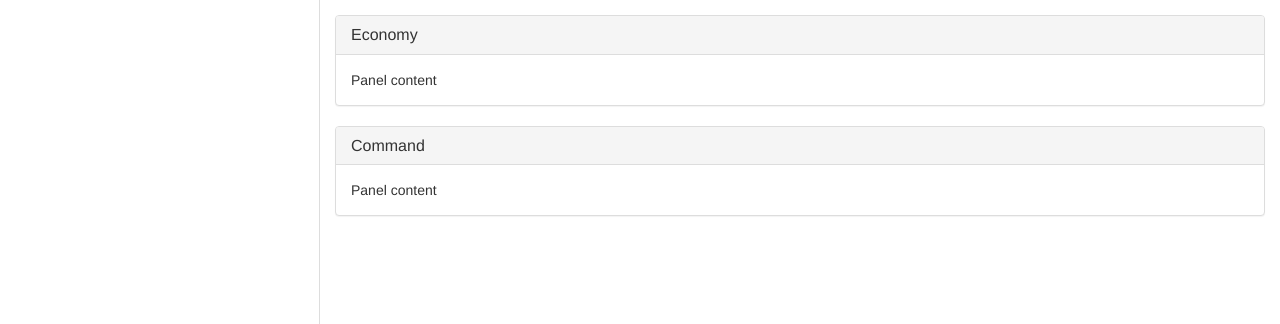
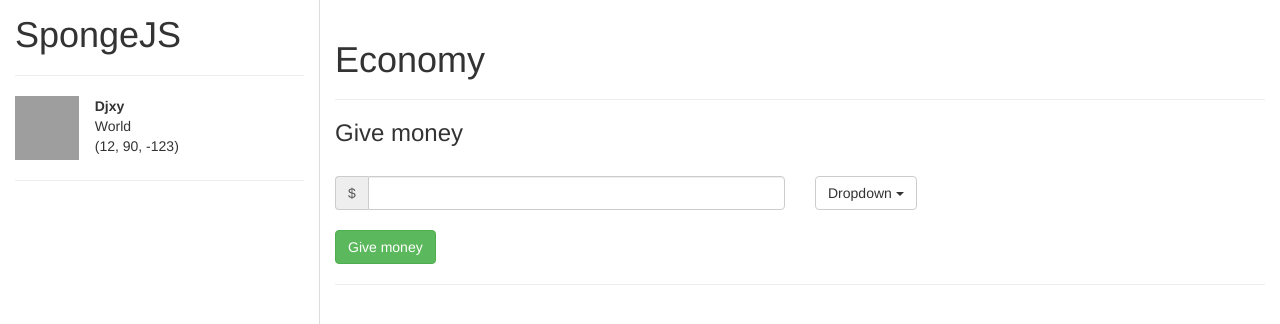
Before and after one commit to jwulf/SpongeJS-Web, a website: page views/index.html in a window 1280 px wide. Shown: the top 324 px of the page. Drawn offline with nearby package versions, Linux system fonts and the light colour scheme; grey boxes are pictures that could not be loaded.

Commit message:
index update

```diff
--- a/views/index.html
+++ b/views/index.html
@@ -2,20 +2,33 @@
 <html lang="en">
     <head>
         <link rel="stylesheet" href="https://maxcdn.bootstrapcdn.com/bootstrap/3.3.7/css/bootstrap.min.css" integrity="sha384-BVYiiSIFeK1dGmJRAkycuHAHRg32OmUcww7on3RYdg4Va+PmSTsz/K68vbdEjh4u" crossorigin="anonymous">
+        <script src="https://ajax.googleapis.com/ajax/libs/jquery/3.1.0/jquery.min.js"></script>
+        <script src="https://maxcdn.bootstrapcdn.com/bootstrap/3.3.7/js/bootstrap.min.js" integrity="sha384-Tc5IQib027qvyjSMfHjOMaLkfuWVxZxUPnCJA7l2mCWNIpG9mGCD8wGNIcPD7Txa" crossorigin="anonymous"></script>
         <style>
             html, body, body > div, body > div > div {
                 height: 100%;
             }
 
             #players {
+                padding-top: 15px;
                 height: 100%;
                 border-right: solid rgb(221, 221, 221) 1px;
+                overflow-y: scroll;
             }
 
             #modules {
-                padding-top: 15px;
                 overflow-y: scroll;
                 height: 100%;
+            }
+
+            #spongeJSTitle{
+                margin: 0;
+                padding: 0;
+            }
+
+            .minecraftPlayerHead {
+                width: 64px;
+                height: 64px;
             }
         </style>
         <meta charset="UTF-8">
@@ -25,28 +38,66 @@
         <div class="container-fluid">
             <div class="row">
                 <div id="players" class="col-md-3">
+                    <div class="row">
+                        <div class="col-md-12">
+                            <div class="row">
+                                <div class="col-md-12">
+                                    <h1 id="spongeJSTitle">SpongeJS</h1>
+                                    <hr>
+                                </div>
+                            </div>
+                            <div class="row">
+                                <div class="col-md-3">
+                                    <img class="minecraftPlayerHead" src="http://avatar.yourminecraftservers.com/avatar/source/minecraft/background/trnsp/bgParams/%23111111,%23cccccc/notFound/steve/figure/face/figureSize/100/borderSize/1/borderColor/%23000000/canvasSize/256/djxy.png?download">
+                                </div>
+                                <div class="col-md-9">
+                                    <strong>Djxy</strong>
+                                    <br>
+                                    <span>World</span>
+                                    <br>
+                                    <span>(12, 90, -123)</span>
+                                </div>
+                            </div>
+                            <hr>
+                        </div>
+                    </div>
                 </div>
                 <div id="modules" class="col-md-9">
                     <div class="row">
                         <div class="col-md-12">
-                            <div class="panel panel-default">
-                                <div class="panel-heading">
-                                    <h3 class="panel-title">Economy</h3>
+                            <div class="page-header">
+                                <h1>Economy</h1>
+                            </div>
+                            <h3>Give money</h3>
+                            <br>
+                            <div class="row">
+                                <div class="col-md-6">
+                                    <div class="input-group">
+                                        <span class="input-group-addon">$</span>
+                                        <input type="number" class="form-control" aria-label="Amount (to the nearest dollar)">
+                                    </div>
                                 </div>
-                                <div class="panel-body">
-                                    Panel content
+                                <div class="col-md-6">
+                                    <div class="dropdown">
+                                        <button class="btn btn-default dropdown-toggle" type="button" id="dropdownMenu1" data-toggle="dropdown" aria-haspopup="true" aria-expanded="true">
+                                            Dropdown
+                                            <span class="caret"></span>
+                                        </button>
+                                        <ul class="dropdown-menu" aria-labelledby="dropdownMenu1">
+                                            <li><a href="#">Action</a></li>
+                                        </ul>
+                                    </div>
+                                </div>
+                            </div>
+                            <br>
+                            <div class="row">
+                                <div class="col-md-12">
+                                    <button type="button" class="btn btn-success">Give money</button>
                                 </div>
                             </div>
                         </div>
                         <div class="col-md-12">
-                            <div class="panel panel-default">
-                                <div class="panel-heading">
-                                    <h3 class="panel-title">Command</h3>
-                                </div>
-                                <div class="panel-body">
-                                    Panel content
-                                </div>
-                            </div>
+                            <hr>
                         </div>
                     </div>
                 </div>
```
